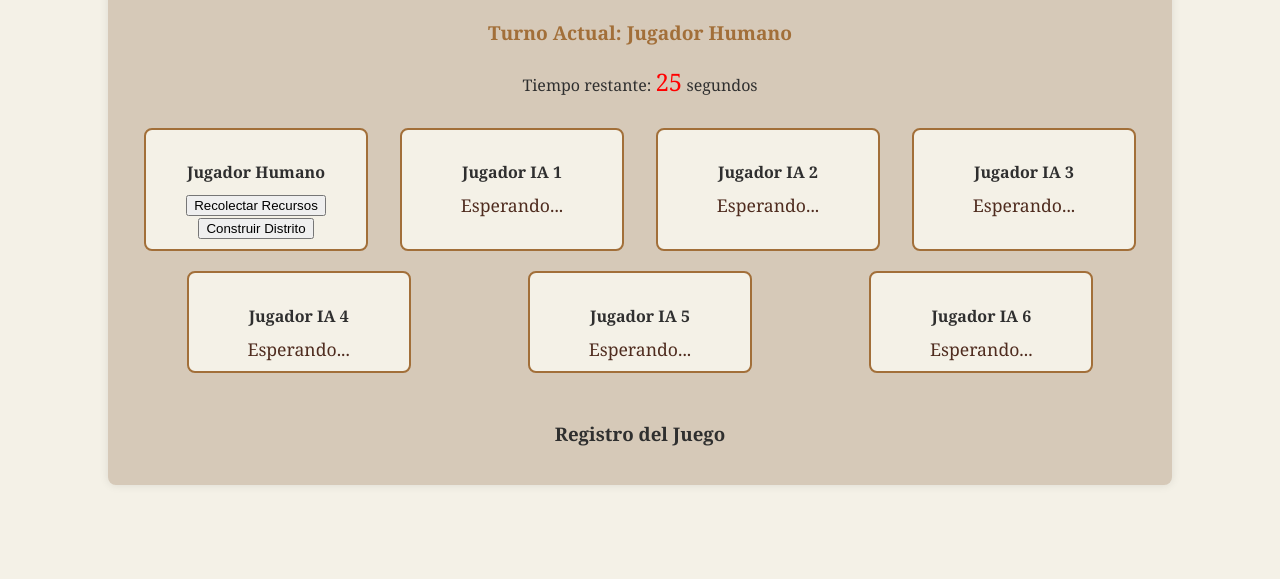
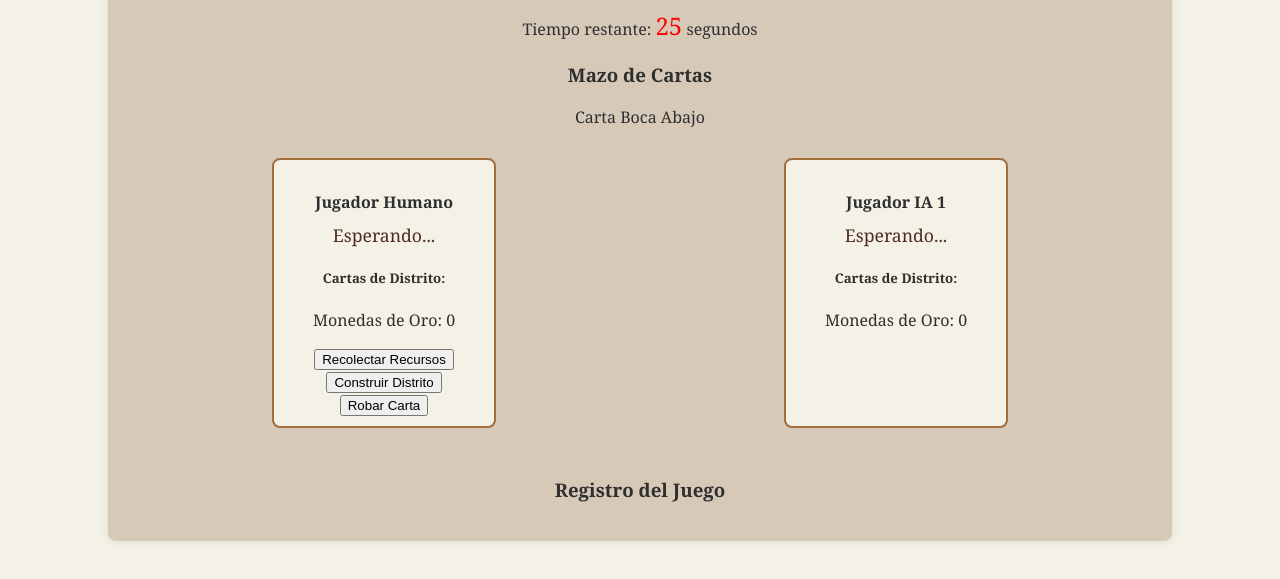
Before and after one commit to sanmarti/ciudadelas, a plain HTML site: page index.html in a window 1280 px wide. Shown: the part 201-780 px from the top of the page. Drawn offline with Linux system fonts and the light colour scheme.

Commit message:
Update index.html

```diff
--- a/index.html
+++ b/index.html
@@ -3,7 +3,7 @@
 <head>
   <meta charset="UTF-8">
   <meta name="viewport" content="width=device-width, initial-scale=1.0">
-  <title>Ciudadelas - Juego</title>
+  <title>Ciudadelas - Juego Contra IA</title>
   <link rel="stylesheet" href="styles.css">
 </head>
 <body>
@@ -16,39 +16,45 @@
       <div id="turns-left">Tiempo restante: <span id="timer">30</span> segundos</div>
     </div>
 
+    <!-- Panel del Mazo de Cartas (boca abajo) -->
+    <div id="deck">
+      <h3>Mazo de Cartas</h3>
+      <div id="deck-card" class="card">
+        <!-- Representación de una carta boca abajo -->
+        <div class="card-back">Carta Boca Abajo</div>
+      </div>
+    </div>
+
     <!-- Panel de jugadores -->
     <div class="players">
       <div class="player" id="player-1">
         <h4>Jugador Humano</h4>
+        <div class="status">Esperando...</div>
+        <div class="cards" id="human-cards">
+          <h5>Cartas de Distrito:</h5>
+          <ul id="human-card-list">
+            <!-- Aquí se mostrarán las cartas de distrito del jugador humano -->
+          </ul>
+        </div>
         <div id="human-actions">
+          <p>Monedas de Oro: <span id="human-gold">0</span></p>
           <button onclick="collectResources()">Recolectar Recursos</button>
           <button onclick="buildDistrict()">Construir Distrito</button>
+          <button onclick="drawCard()">Robar Carta</button>
         </div>
       </div>
       <div class="player" id="player-2">
         <h4>Jugador IA 1</h4>
         <div class="status">Esperando...</div>
+        <div class="cards" id="ia-cards-1">
+          <h5>Cartas de Distrito:</h5>
+          <ul id="ia-card-list-1">
+            <!-- Aquí se mostrarán las cartas de distrito de la IA -->
+          </ul>
+        </div>
+        <p>Monedas de Oro: <span id="ia-1-gold">0</span></p>
       </div>
-      <div class="player" id="player-3">
-        <h4>Jugador IA 2</h4>
-        <div class="status">Esperando...</div>
-      </div>
-      <div class="player" id="player-4">
-        <h4>Jugador IA 3</h4>
-        <div class="status">Esperando...</div>
-      </div>
-      <div class="player" id="player-5">
-        <h4>Jugador IA 4</h4>
-        <div class="status">Esperando...</div>
-      </div>
-      <div class="player" id="player-6">
-        <h4>Jugador IA 5</h4>
-        <div class="status">Esperando...</div>
-      </div>
-      <div class="player" id="player-7">
-        <h4>Jugador IA 6</h4>
-        <div class="status">Esperando...</div>
-      </div>
+      <!-- Aquí agregaríamos los demás jugadores IA, todos tendrán la misma estructura -->
     </div>
 
     <div id="game-log">
```
